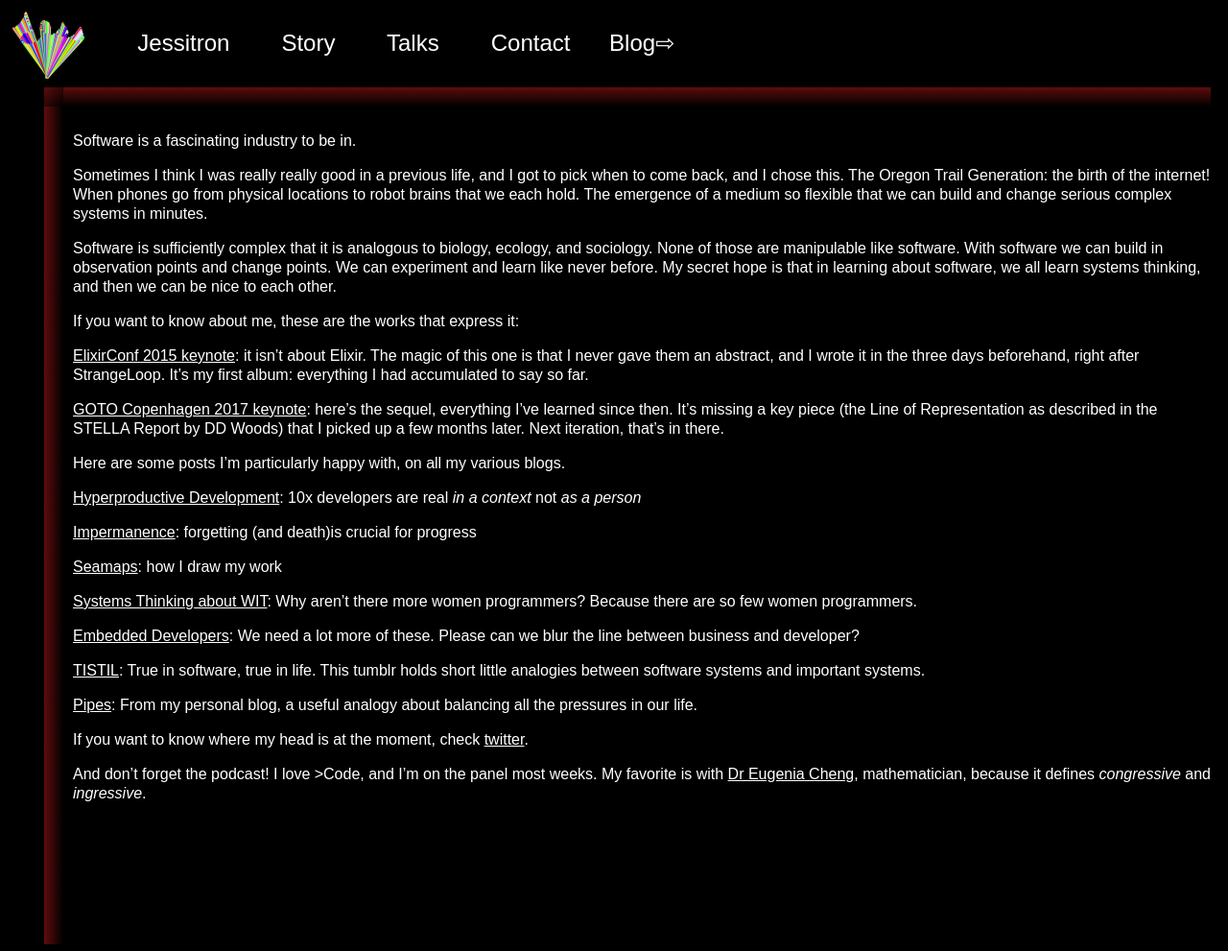
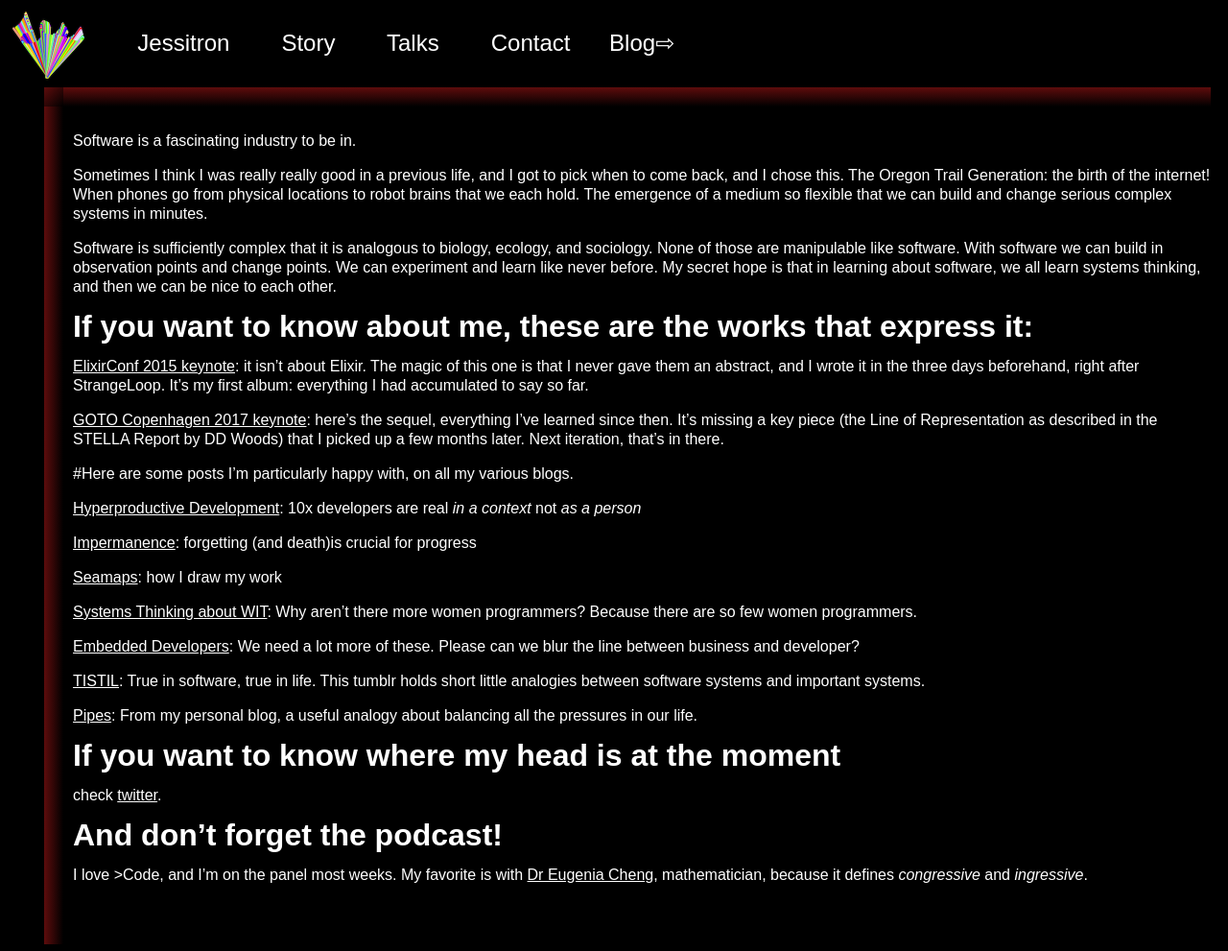
Before and after one commit to jessitron/jessitron.com, a Jekyll site: the page built from story.md, in a window 1280 px wide. Shown: the whole page at 96% size. Built offline with Jekyll 4.4.1, drawn with Linux system fonts in a browser that asks for light colours.

Commit message:
headings

```diff
--- a/story.md
+++ b/story.md
@@ -9,13 +9,13 @@
 
 Software is sufficiently complex that it is analogous to biology, ecology, and sociology. None of those are manipulable like software. With software we can build in observation points and change points. We can experiment and learn like never before. My secret hope is that in learning about software, we all learn systems thinking, and then we can be nice to each other.
 
-If you want to know about me, these are the works that express it:
+# If you want to know about me, these are the works that express it:
 
 [ElixirConf 2015 keynote](https://www.youtube.com/watch?v=X25xOhntr6s): it isn't about Elixir. The magic of this one is that I never gave them an abstract, and I wrote it in the three days beforehand, right after StrangeLoop. It's my first album: everything I had accumulated to say so far.
 
 [GOTO Copenhagen 2017 keynote](https://www.youtube.com/watch?v=Lbcyyu8XB_Y): here's the sequel, everything I've learned since then. It's missing a key piece (the Line of Representation as described in the STELLA Report by DD Woods) that I picked up a few months later. Next iteration, that's in there.
 
-Here are some posts I'm particularly happy with, on all my various blogs.
+#Here are some posts I'm particularly happy with, on all my various blogs.
 
 [Hyperproductive Development](http://blog.jessitron.com/2017/06/the-most-productive-circumstances-for.html): 10x developers are real _in a context_ not _as a person_
 
@@ -31,6 +31,10 @@
 
 [Pipes](http://blogitron.blogspot.com/2012/06/pipes.html): From my personal blog, a useful analogy about balancing all the pressures in our life.
 
-If you want to know where my head is at the moment, check [twitter](https://twitter.com/jessitron/status/579109266042150912).
+# If you want to know where my head is at the moment
 
-And don't forget the podcast! I love &gt;Code, and I'm on the panel most weeks. My favorite is with [Dr Eugenia Cheng](http://www.greaterthancode.com/2017/07/05/episode-038-category-theory-for-normal-humans/), mathematician, because it defines _congressive_ and _ingressive_.
+check [twitter](https://twitter.com/jessitron/status/579109266042150912).
+
+# And don't forget the podcast!
+
+I love &gt;Code, and I'm on the panel most weeks. My favorite is with [Dr Eugenia Cheng](http://www.greaterthancode.com/2017/07/05/episode-038-category-theory-for-normal-humans/), mathematician, because it defines _congressive_ and _ingressive_.
```
